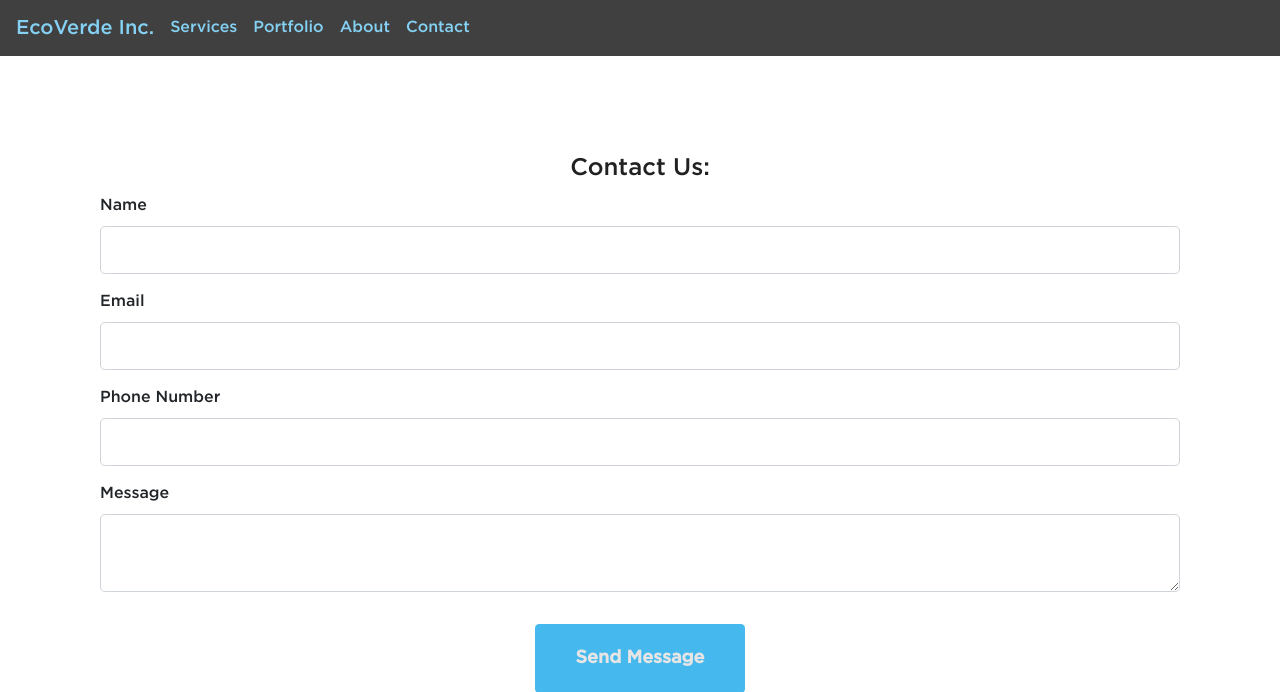
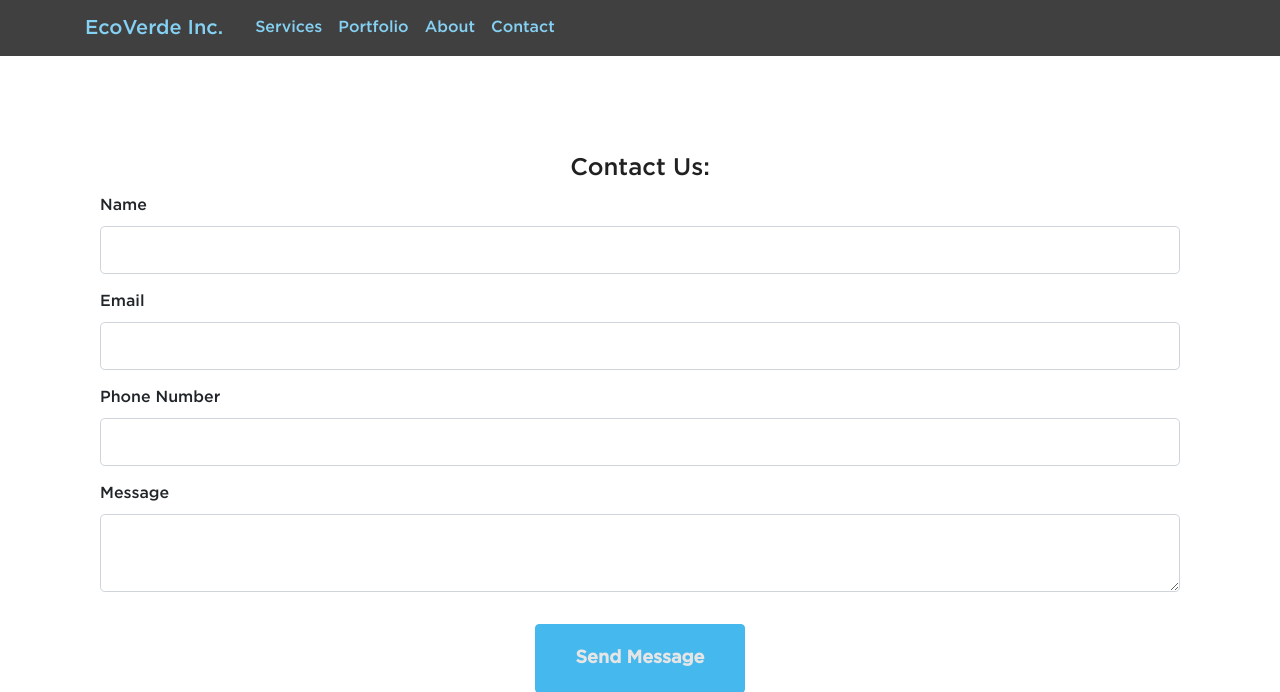
Before and after one commit to meettingthespam/ecoverde, a Flask app: page /contact in a window 1280 px wide. Shown: the top 692 px of the page. Run offline with Flask 2, Linux system fonts and the light colour scheme; parts of the project's set-up code (start-up, migrations or seed data) failed here and were passed over; some libraries are stand-ins or nearby versions.

Commit message:
Update layout.html

```diff
--- a/FlaskBuild/templates/layout.html
+++ b/FlaskBuild/templates/layout.html
@@ -26,18 +26,16 @@
     {% else %}
         <title>EcoVerde Inc.</title>
     {% endif %}
-    <link rel="icon" href="{{url_for('static', filename='EcoVerde_world.png')}}">
+    <link rel="icon" href="https://github.com/meettingthespam/ecoverde/blob/master/EcoVerde_world.png?raw=true">
 
   </head>
 
   <body id="page-top">
 
-
-  <!-- Navigation Bar -->
     <header class="site-header">
-
          <nav class="navbar navbar-expand-md navbar-dark bg-eco-verde-gray fixed-top">
-      <a class="navbar-brand mr-2 eco-verde-blue" href="{{ url_for('main.home') }}">EcoVerde Inc.</a>
+           <div class="container">
+             <a class="navbar-brand mr-4 eco-verde-blue" href="{{ url_for('main.home') }}">EcoVerde Inc.</a>
              <button class="navbar-toggler" type="button" data-toggle="collapse" data-target="#navbarToggle" aria-controls="navbarToggle" aria-expanded="false" aria-label="Toggle navigation">
                <span class="navbar-toggler-icon"></span>
              </button>
@@ -47,11 +45,16 @@
                  <a class="nav-item nav-link eco-verde-blue" href="{{ url_for('main.home') }}#portfolio">Portfolio</a>
                  <a class="nav-item nav-link eco-verde-blue" href="{{ url_for('main.home') }}#about">About</a>
                  <a class="nav-item nav-link eco-verde-blue" href="{{ url_for('main.contact') }}">Contact</a>
-
+               </div>
              </div>
            </div>
          </nav>
        </header>
+
+
+
+
+
 <div class="col-md-8">
   {% with messages = get_flashed_messages(with_categories=true) %}
     {% if messages %}
```
Lines whose indentation alone changed are shown as unchanged.
